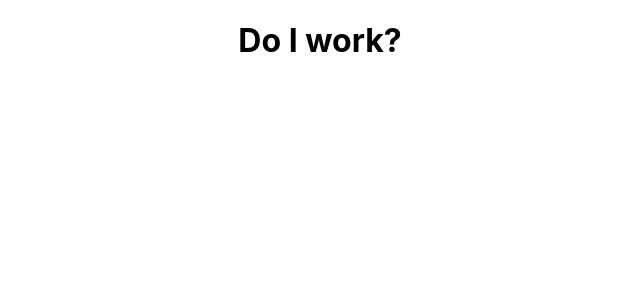
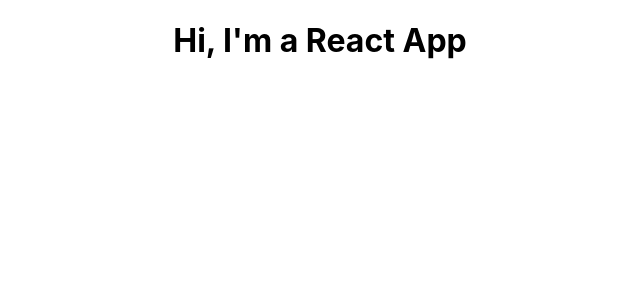
Before and after one commit to vernonsyncere/reactudemy, a React (Create React App) app: page / in a window 1280 px wide. Shown: the top 300 px of the page, without its empty margins (320-960 px from the left). Built offline with nearby package versions, Linux system fonts and the light colour scheme.

Commit message:
return to normal

```diff
--- a/src/App.js
+++ b/src/App.js
@@ -3,10 +3,10 @@ import './App.css';
 
 function App() {
   return (
-    // <div className="App">
-    //   <h1>Hi, I'm a React App</h1>
-    // </div>
-    React.createElement('div', {className: 'App'}, React.createElement('h1',null,"Do I work?"))
+    <div className="App">
+      <h1>Hi, I'm a React App</h1>
+    </div>
+
   );
 }
 
```
